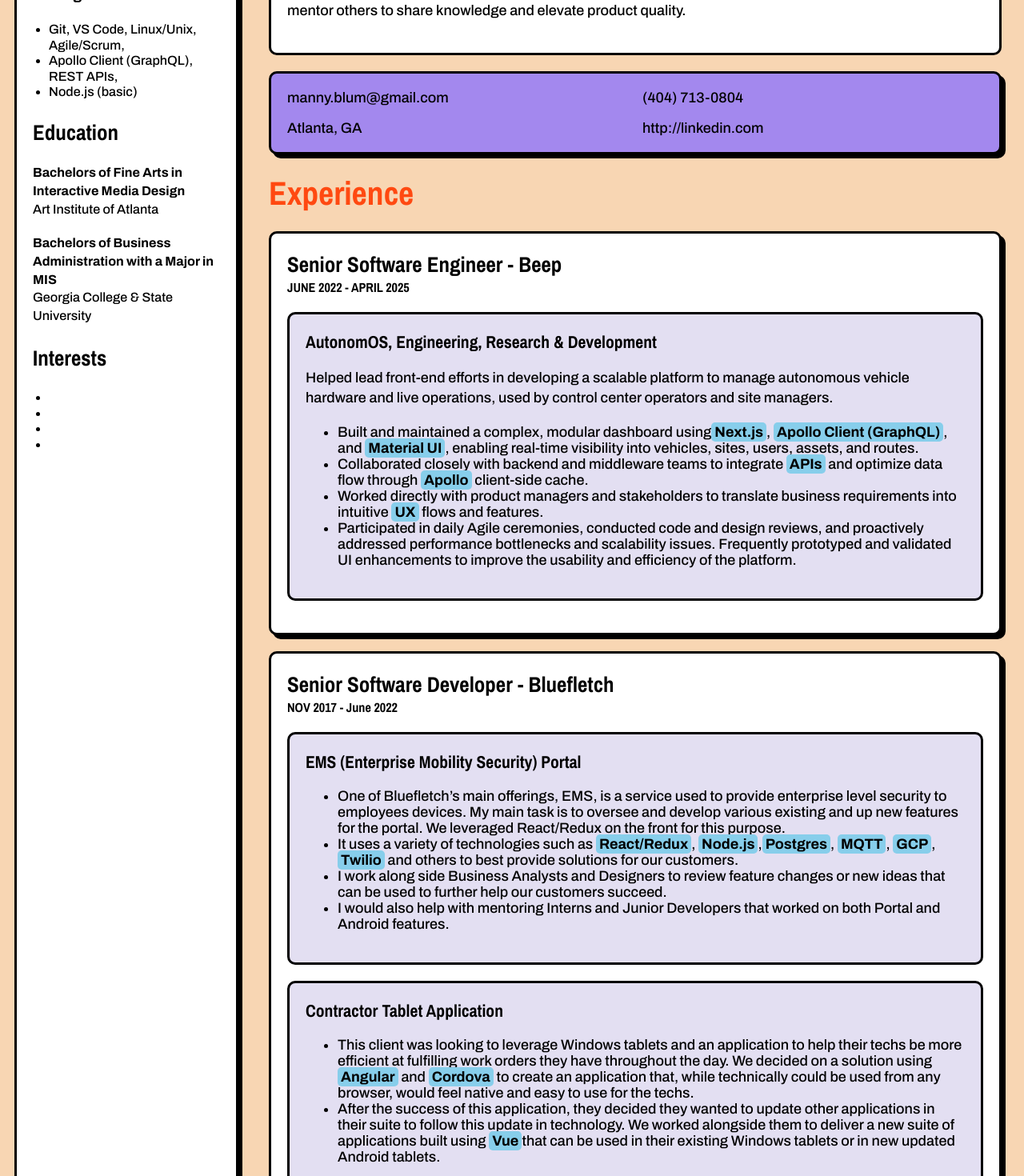
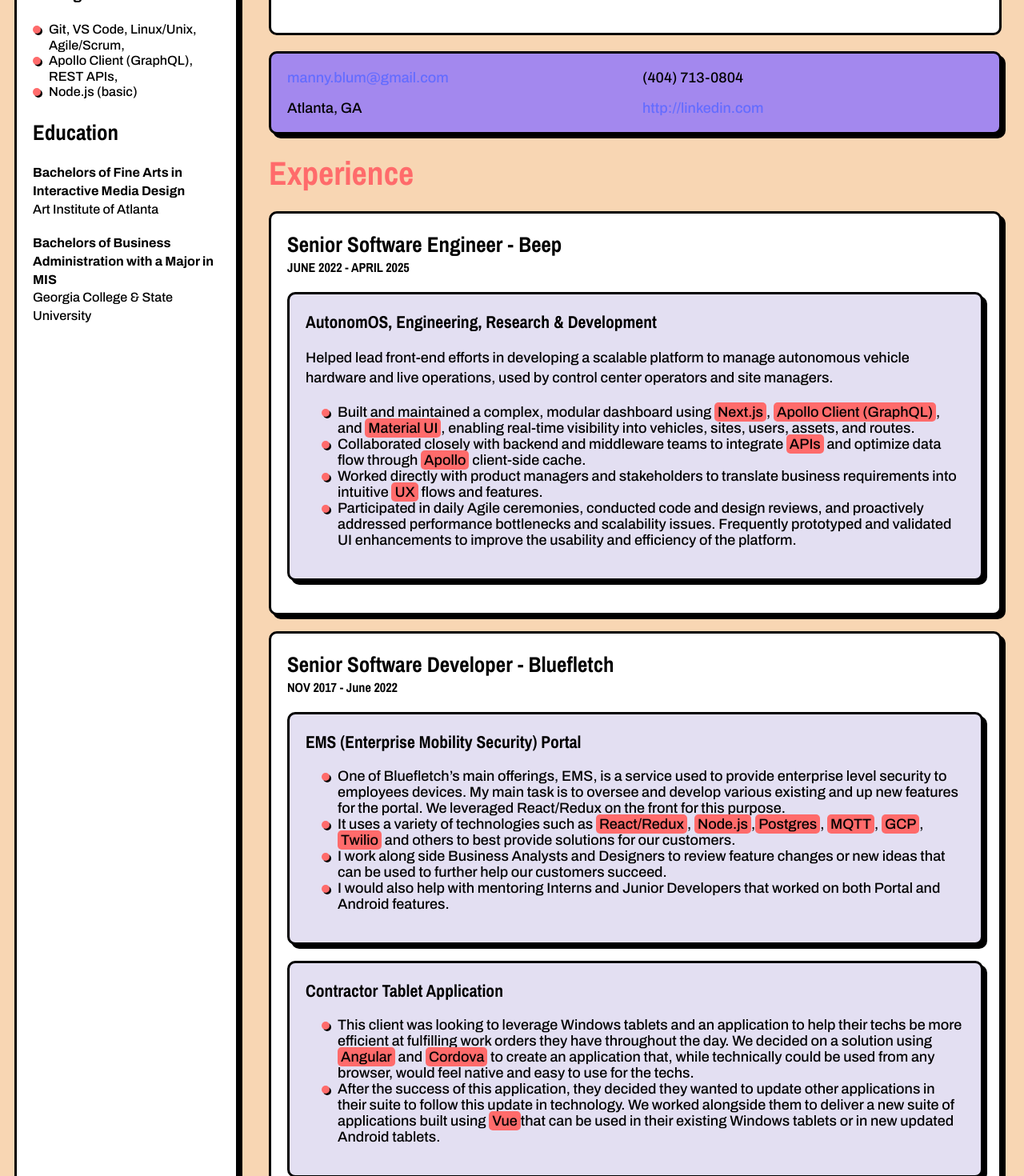
Before and after one commit to mannyblum/mannyblum.me, a React (Vite) app: page / in a window 1280 px wide. Shown: the part 520-1990 px from the top of the page at 80% size. Built offline with nearby package versions, Linux system fonts and the light colour scheme.

Commit message:
tweaked some styling. added linkedin link

```diff
--- a/src/App.tsx
+++ b/src/App.tsx
@@ -41,7 +41,7 @@
             Georgia College &amp; State University
           </p>
         </section>
-        <section className="other">
+        {/* <section className="other">
           <h2>Interests</h2>
           <ul>
             <li></li>
@@ -49,7 +49,7 @@
             <li></li>
             <li></li>
           </ul>
-        </section>
+        </section> */}
       </aside>
       <main>
         <section>
@@ -88,10 +88,16 @@
         </section>
         <section className="contact card shadow">
           <ul>
-            <li>manny.blum@gmail.com</li>
+            <li>
+              <a href="mailto:manny.blum@gmail.com">manny.blum@gmail.com</a>
+            </li>
             <li>(404) 713-0804</li>
             <li>Atlanta, GA</li>
-            <li>http://linkedin.com</li>
+            <li>
+              <a href="www.linkedin.com/in/manny-blum-16a66a143">
+                http://linkedin.com
+              </a>
+            </li>
           </ul>
         </section>
         <section className="experience">
@@ -105,7 +111,7 @@
                 <span>JUNE 2022 - APRIL 2025</span>
               </h4>
             </header>
-            <section className="card project">
+            <section className="card shadow project">
               <h6>AutonomOS, Engineering, Research & Development</h6>
               <p>
                 Helped lead front-end efforts in developing a scalable platform
@@ -115,7 +121,7 @@
 
               <ul>
                 <li>
-                  Built and maintained a complex, modular dashboard using
+                  Built and maintained a complex, modular dashboard using{" "}
                   <span className="hilite">Next.js</span>,{" "}
                   <span className="hilite">Apollo Client (GraphQL)</span>, and{" "}
                   <span className="hilite">Material UI</span>, enabling
@@ -150,7 +156,7 @@
                 <span>NOV 2017 - June 2022</span>
               </h4>
             </header>
-            <section className="card project">
+            <section className="card shadow project">
               <h6>EMS (Enterprise Mobility Security) Portal</h6>
               <ul>
                 <li>
@@ -181,7 +187,7 @@
                 </li>
               </ul>
             </section>
-            <section className="card project">
+            <section className="card shadow project">
               <h6>Contractor Tablet Application</h6>
               <ul>
                 <li>
@@ -204,7 +210,7 @@
                 </li>
               </ul>
             </section>
-            <section className="card project">
+            <section className="card shadow project">
               <h6>Retail Inventory Management Services</h6>
               <ul>
                 <li>
@@ -236,7 +242,7 @@
               </h4>
             </header>
 
-            <section className="card project">
+            <section className="card shadow project">
               <h6>Developer Experience Engineer</h6>
               <ul>
                 <li>
@@ -317,7 +323,7 @@
                 <span>APR 2011 - SEPT 2013</span>
               </h4>
             </header>
-            <section className="card project">
+            <section className="card shadow project">
               <h6>UI Developer</h6>
               <ul>
                 <li>
--- a/src/index.css
+++ b/src/index.css
@@ -99,8 +99,8 @@
 }
 
 .container .card span.hilite {
-  font-weight: bold;
-  background-color: #87ceeb;
+  /* background-color: #87ceeb; */
+  background-color: #ff6b6b;
   padding: 2px 4px;
   border-radius: 5px;
 }
@@ -125,7 +125,7 @@
   margin-bottom: 20px;
 }
 .container .experience header h2 {
-  color: #ff4911;
+  color: #ff6b6b;
 }
 
 main h1 {
@@ -180,7 +180,25 @@
   margin-bottom: 20px;
 }
 
-.container .card.contact {
+ul {
+  list-style-type: none;
+}
+
+ul li {
+  list-style-position: outside;
+}
+
+li::before {
+  content: "";
+  display: inline-block;
+  width: 10px;
+  height: 10px;
+  border-radius: 50%;
+  /* background-color: #ff4911; */
+  background-color: #ff6b6b;
+  box-shadow: 2px 2px #000;
+  margin-left: -20px;
+  margin-right: 10px;
 }
 
 .container .card.contact ul {
@@ -195,3 +213,7 @@
 .container .card.contact ul li {
   display: block;
 }
+
+.container .card.contact ul li::before {
+  display: none;
+}
```
